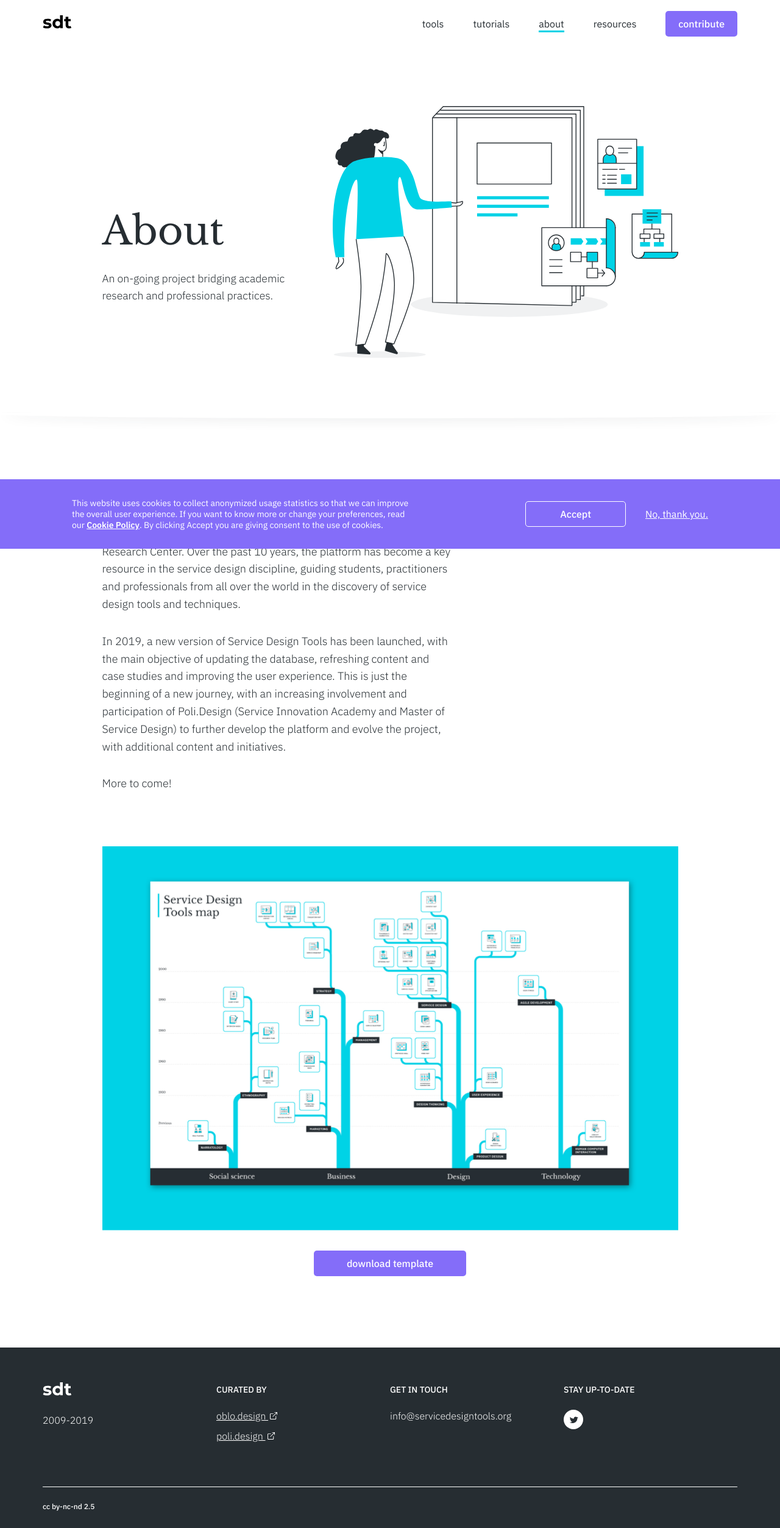
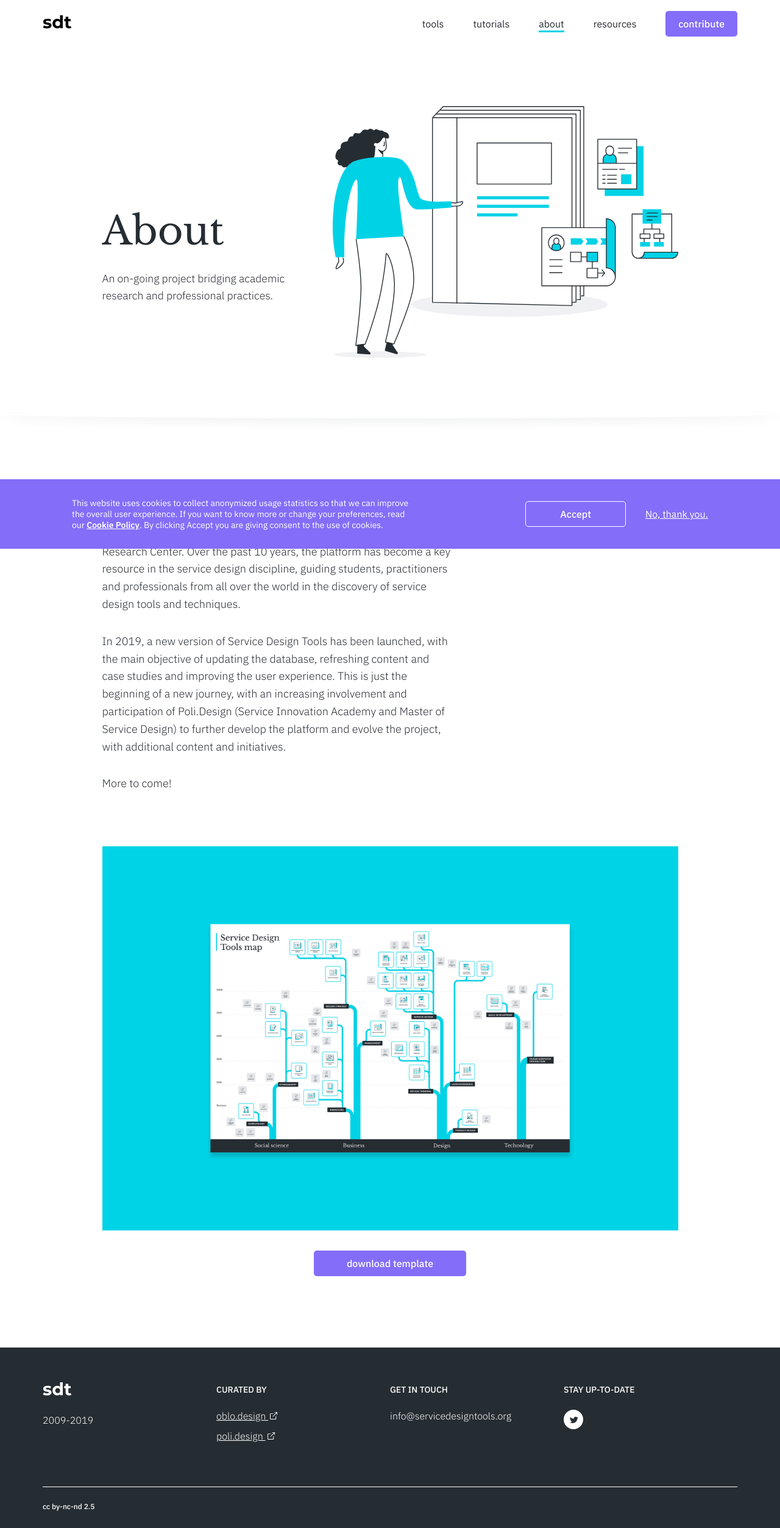
Before and after one commit to service-design-tools/sdt-website, a Jekyll site: the page built from about.html, in a window 1280 px wide. Shown: the whole page at 61% size. Built offline with Jekyll 4.4.1, drawn with Linux system fonts in a browser that asks for light colours.

Commit message:
Update about page “about”

```diff
--- a/_data/about.yml
+++ b/_data/about.yml
@@ -16,4 +16,5 @@ text: >-
 
 
   More to come!
-map: /assets/images/uploads/about-map.png
+map: /assets/images/uploads/tools_provenance_template.png
+file: /assets/images/uploads/tools_provenance.pdf
```
